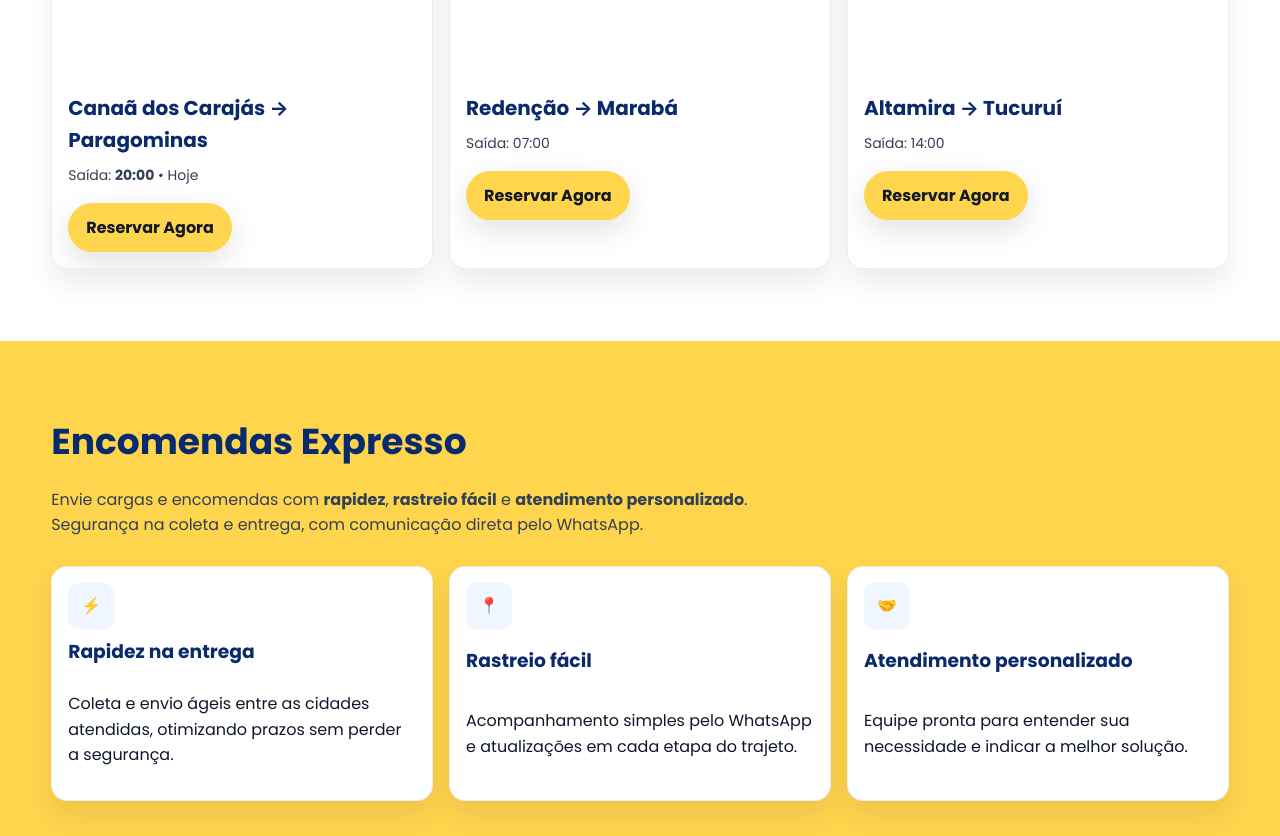
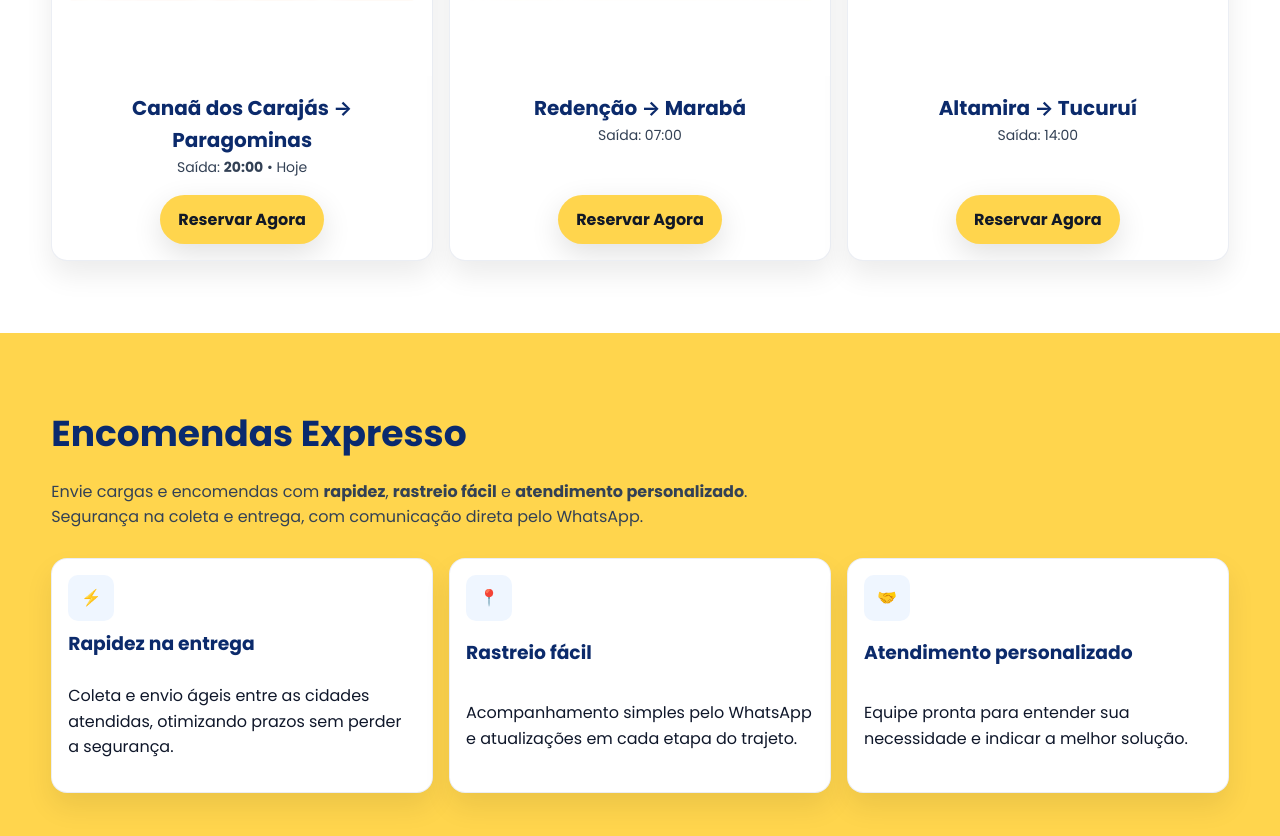
Before and after one commit to AlvesBelem/lp_mpviagens, a plain HTML site: page index.html in a window 1280 px wide. Shown: the part 1823-2659 px from the top of the page. Drawn offline with Linux system fonts and the light colour scheme.

Commit message:
feat: standardize card layout and content

```diff
--- a/style.css
+++ b/style.css
@@ -384,8 +384,11 @@ header {
 
 .card .body {
     padding: 16px;
-    display: grid;
-    gap: 8px;
+    display: flex;
+    flex-direction: column;
+    align-items: center;
+    text-align: center;
+    flex-grow: 1;
 }
 
 .card .body h3 {
@@ -400,7 +403,8 @@ header {
 }
 
 .card .actions {
-    margin-top: 8px;
+    margin-top: auto;
+    padding-top: 16px;
 }
 
 @media (max-width: 980px) {
```
